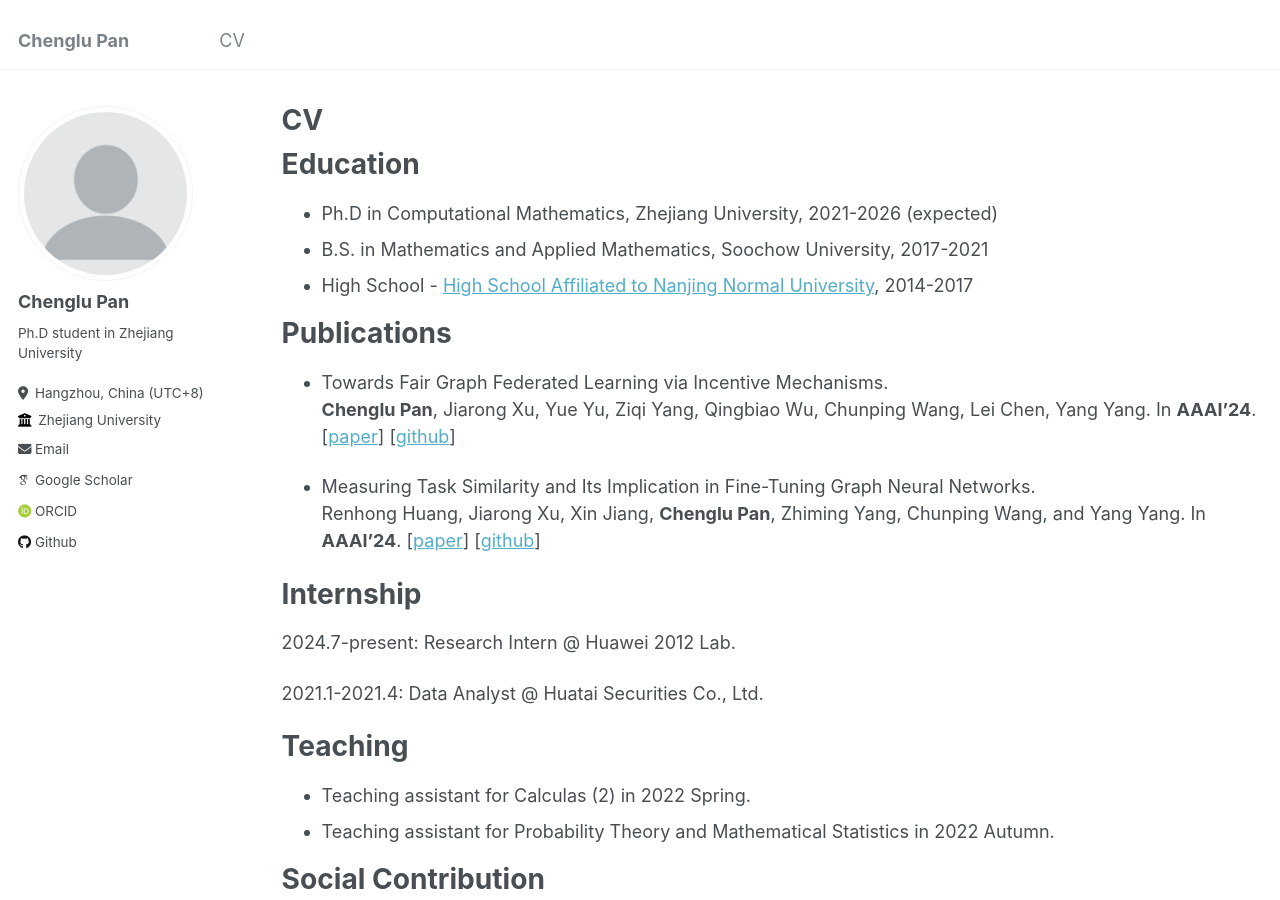
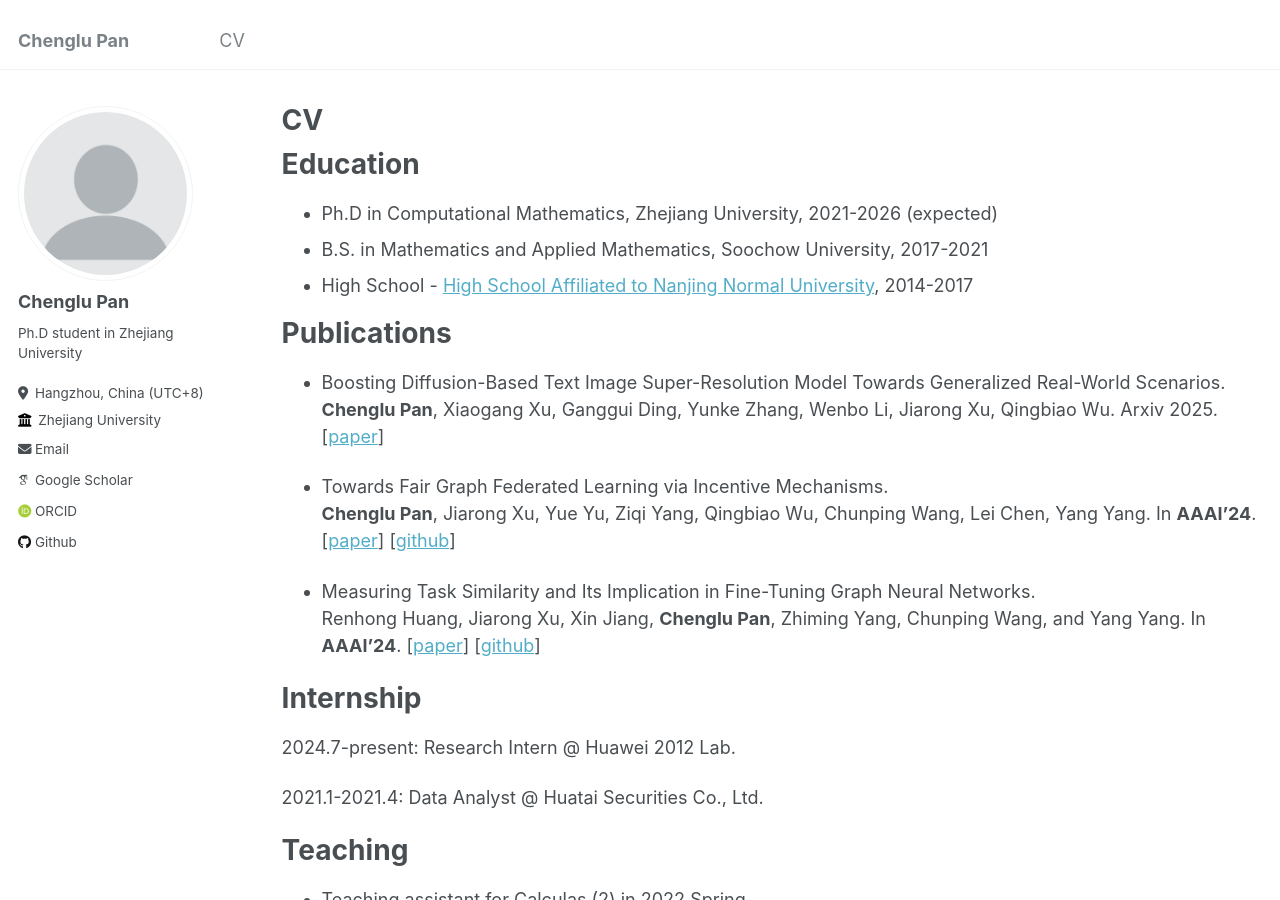
Before and after one commit to Chenglu0426/Chenglu0426.github.io, a Jekyll site: the page built from _pages/cv.md, in a window 1280 px wide and 900 px high. Built offline with Jekyll 4.4.1, drawn with Linux system fonts in a browser that asks for light colours; some web fonts are replaced.

Commit message:
Update cv.md

```diff
--- a/_pages/cv.md
+++ b/_pages/cv.md
@@ -19,6 +19,9 @@ Education
 
 Publications
 ======
+* Boosting Diffusion-Based Text Image Super-Resolution Model Towards Generalized Real-World Scenarios.
+  <br />**Chenglu Pan**, Xiaogang Xu, Ganggui Ding, Yunke Zhang, Wenbo Li, Jiarong Xu, Qingbiao Wu. Arxiv 2025. [[paper](https://arxiv.org/abs/2503.07232)]
+
 * Towards Fair Graph Federated Learning via Incentive Mechanisms.
   <br />**Chenglu Pan**, Jiarong Xu, Yue Yu, Ziqi Yang, Qingbiao Wu, Chunping Wang, Lei Chen, Yang Yang. In **AAAI'24**. [[paper](https://arxiv.org/abs/2312.13306)] [[github](https://github.com/Chenglu0426/FairGraphFL)]
 
```
